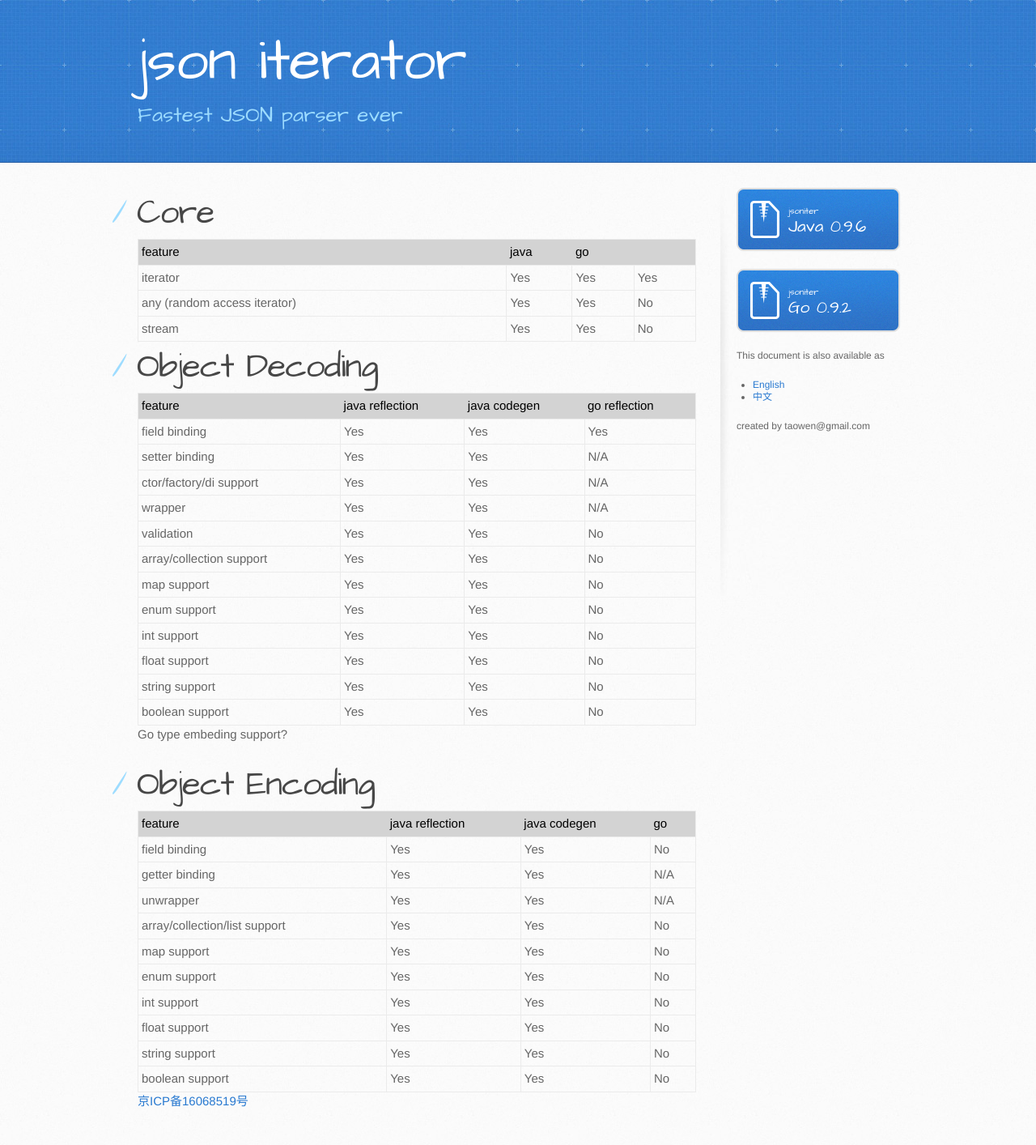
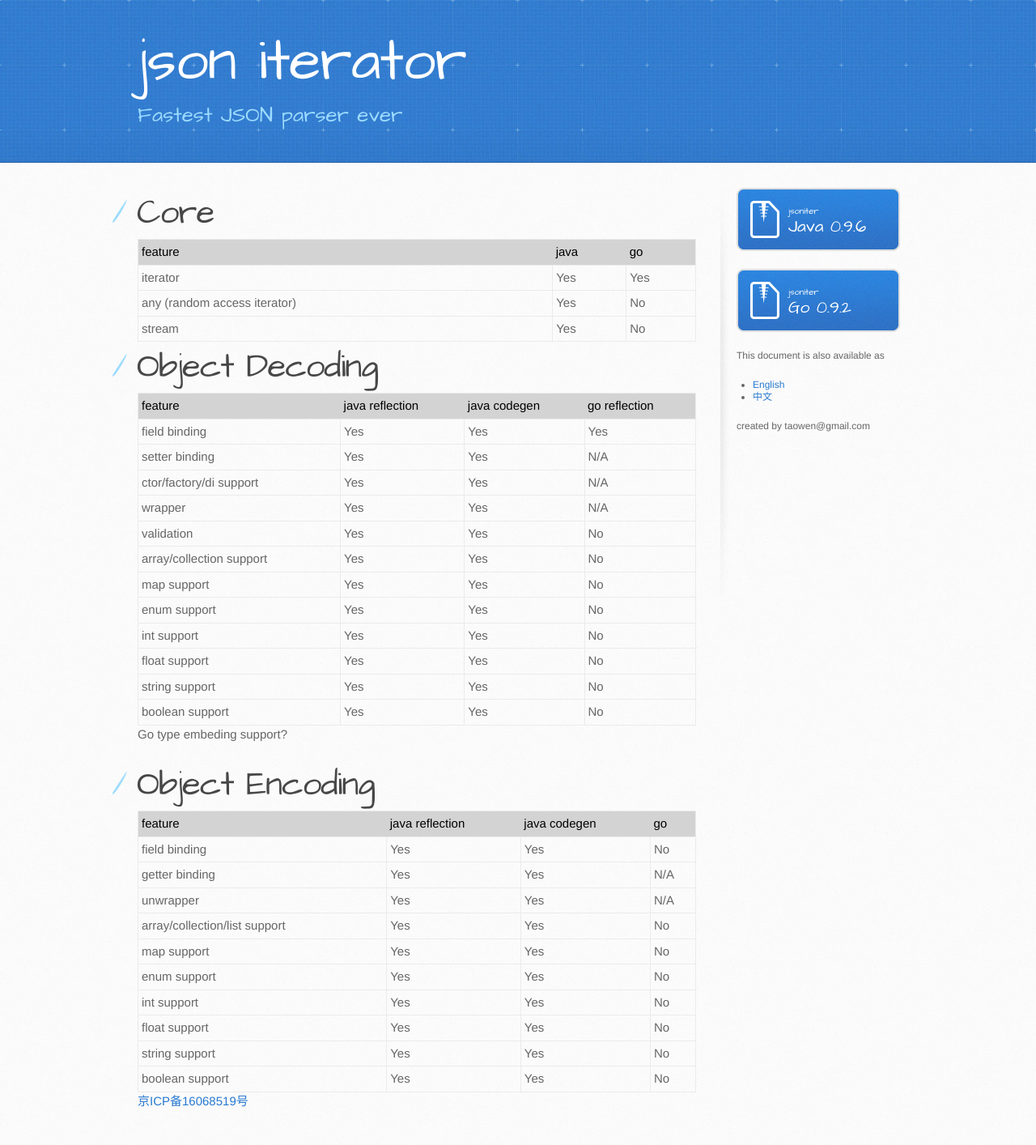
Before and after one commit to json-iterator/json-iterator.github.io, a Jekyll site: the page built from features.md, in a window 1280 px wide. Shown: the whole page at 81% size. Built offline with Jekyll 4.4.1, drawn with Linux system fonts in a browser that asks for light colours; comment, search, counter and statistics services are not loaded.

Commit message:
Update features.md

```diff
--- a/features.md
+++ b/features.md
@@ -7,9 +7,9 @@ title: Jsoniter Features (Java Version)
 
 | feature | java | go |
 | --- | --- | --- |
-| iterator | Yes | Yes | Yes |
-| any (random access iterator) | Yes | Yes | No |
-| stream | Yes | Yes | No |
+| iterator | Yes | Yes |
+| any (random access iterator) | Yes | No |
+| stream | Yes | No |
 
 # Object Decoding
 
```
